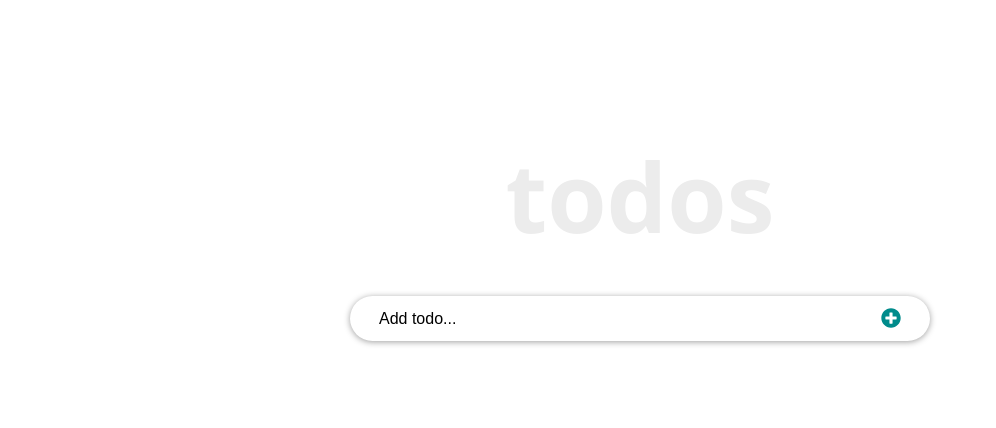
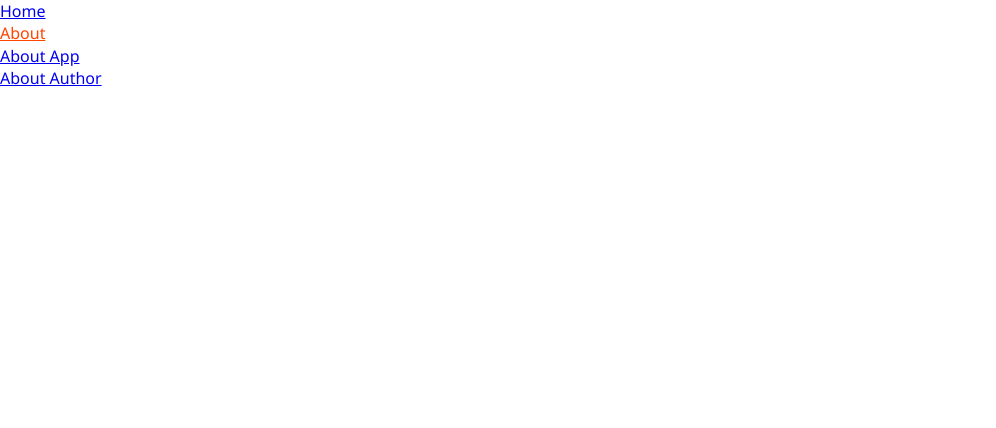
Before and after one commit to Donard97/react-to-do-app, a React app: page /about in a window 1280 px wide. Shown: the whole page, without its empty margins (0-996 px from the left). Built offline with nearby package versions, Linux system fonts and the light colour scheme.

Commit message:
Add router and create About and NotMatch pages

```diff
--- a/package.json
+++ b/package.json
@@ -10,6 +10,7 @@
     "react": "^17.0.2",
     "react-dom": "^17.0.2",
     "react-icons": "^4.2.0",
+    "react-router-dom": "^5.3.0",
     "react-scripts": "4.0.3",
     "uuid": "^8.3.2",
     "web-vitals": "^1.1.2"
--- a/src/functionBased/app.css
+++ b/src/functionBased/app.css
@@ -67,3 +67,8 @@ body {
   font-size: 20px;
   margin-top: 2px;
 }
+
+.active-link {
+  color: orangered;
+  text-decoration: underline;
+}
--- a/src/functionBased/components/Navbar.js
+++ b/src/functionBased/components/Navbar.js
@@ -0,0 +1,34 @@
+import React from "react"
+import { NavLink } from "react-router-dom"
+
+const Navbar = () => {
+  const links = [
+    {
+      id: 1,
+      path: "/",
+      text: "Home",
+    },
+    {
+      id: 2,
+      path: "/about",
+      text: "About",
+    },
+  ]
+
+  return (
+    <nav className="navBar">
+      <ul>
+        {links.map(link => {
+          return (
+            <li key={link.id}>
+            <NavLink to={link.path} activeClassName="active-link" exact>
+              {link.text}
+            </NavLink>
+          </li>
+          )
+        })}
+      </ul>
+    </nav>
+  )
+}
+export default Navbar
--- a/src/functionBased/components/ToDoContainer.js
+++ b/src/functionBased/components/ToDoContainer.js
@@ -1,8 +1,12 @@
 import React, { useState, useEffect } from "react"
+import { Route, Switch } from "react-router-dom"
 import Header from "./Header"
 import InputTodo from "./InputTodo"
 import TodosList from "./ToDoList"
 import { v4 as uuidv4 } from "uuid"
+import About from "../pages/About"
+import NotMatch from "../pages/NotMatch"
+import Navbar from "./Navbar"
 
 const TodoContainer = () => {
   const [todos, setTodos] = useState(getInitialTodos())
@@ -61,6 +65,10 @@ const TodoContainer = () => {
   }, [todos])
 
   return (
+    <>
+    <Navbar />
+    <Switch>
+    <Route exact path="/">
       <div className="container">
         <div className="inner">
           <Header />
@@ -69,10 +77,17 @@ const TodoContainer = () => {
             todos={todos}
             handleChangeProps={handleChange}
             deleteTodoProps={delTodo}
-          setUpdate={setUpdate}
-        />
+            setUpdate={setUpdate} />
         </div>
       </div>
+    </Route>
+    <Route path="/about">
+      <About />
+    </Route><Route path="*">
+        <NotMatch />
+      </Route>
+    </Switch>
+  </>
   )
 }
 
--- /dev/null
+++ b/src/functionBased/pages/About.js
@@ -0,0 +1,23 @@
+import React from "react"
+import { Link, useRouteMatch, Route } from "react-router-dom"
+import SinglePage from "./SinglePage"
+
+const About = (props) => {
+  const { url, path } = useRouteMatch()
+  return (
+    <div>
+      <ul>
+        <li>
+          <Link to={`${url}/about-app`}>About App</Link>
+        </li>
+        <li>
+          <Link to={`${url}/about-author`}>About Author</Link>
+        </li>
+      </ul>
+      <Route path={`${path}/:slug`}>
+        <SinglePage />
+      </Route>
+    </div>
+  )
+}
+export default About
--- /dev/null
+++ b/src/functionBased/pages/NotMatch.js
@@ -0,0 +1,10 @@
+import React from "react"
+
+const NotMatch = () => {
+  return (
+    <div>
+      <h3>No match for this page</h3>
+    </div>
+  )
+}
+export default NotMatch
--- /dev/null
+++ b/src/functionBased/pages/SinglePage.js
@@ -0,0 +1,31 @@
+import React from "react"
+import { useParams } from "react-router-dom"
+
+const SinglePage = () => {
+  const aboutData = [
+    {
+      slug: "about-app",
+      title: "About the App",
+      description:
+        "In this app, you can add, delete, submit and edit items. To edit items, simply double click on it. Once you are done, press the enter key to resubmit. This app will persist your data in the browser local storage. So whether you reload, close your app or reopened it, you still have access to your to-dos items.",
+    },
+    {
+      slug: "about-author",
+      title: "About the Author",
+      description:
+        "This app was developed by Donard Golaj, a self-taught web developer. He is opened to freelance Gig. So go ahead and connect with ibas on Linkedin https://www.linkedin.com/in/donard-golaj/.",
+    },
+  ]
+
+  const { slug } = useParams()
+  const aboutContent = aboutData.find(item => item.slug === slug)
+  const { title, description } = aboutContent
+
+  return (
+    <div>
+      <h1>{title}</h1>
+      <p>{description}</p>
+    </div>
+  )
+}
+export default SinglePage
--- a/src/index.js
+++ b/src/index.js
@@ -1,12 +1,15 @@
 import React from 'react';
 import ReactDOM from 'react-dom';
+import { BrowserRouter as Router } from "react-router-dom"
 import TodoContainer from './functionBased/components/ToDoContainer';
 import './functionBased/app.css';
 
 ReactDOM.render(
   <React.StrictMode>
-    <TodoContainer />
+    <Router>
+      <TodoContainer />
+    </Router>
   </React.StrictMode>,
 
-  document.getElementById('root'),
+  document.getElementById("root")
 );
```
Also changed, not shown: 1 other file. Lines whose indentation alone changed are shown as unchanged.
